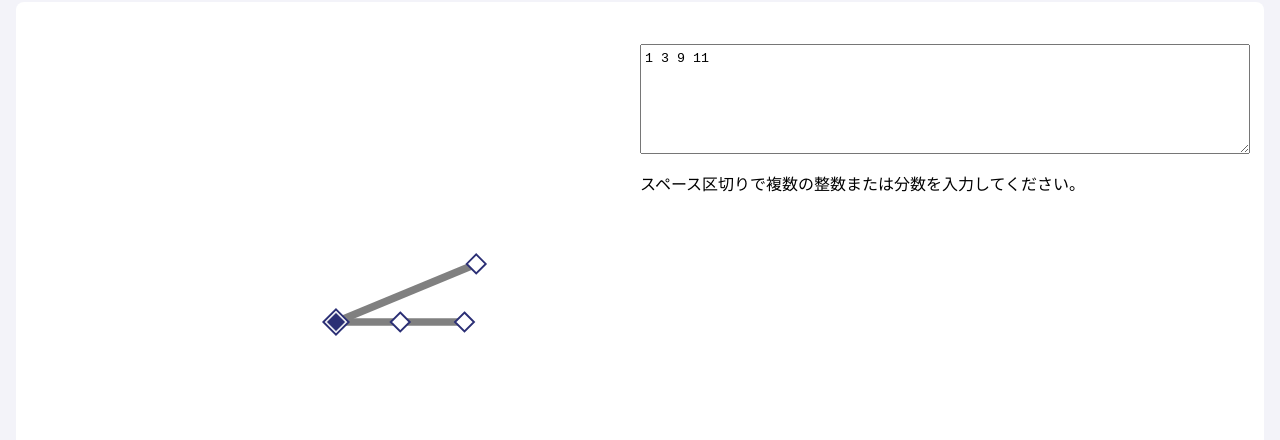
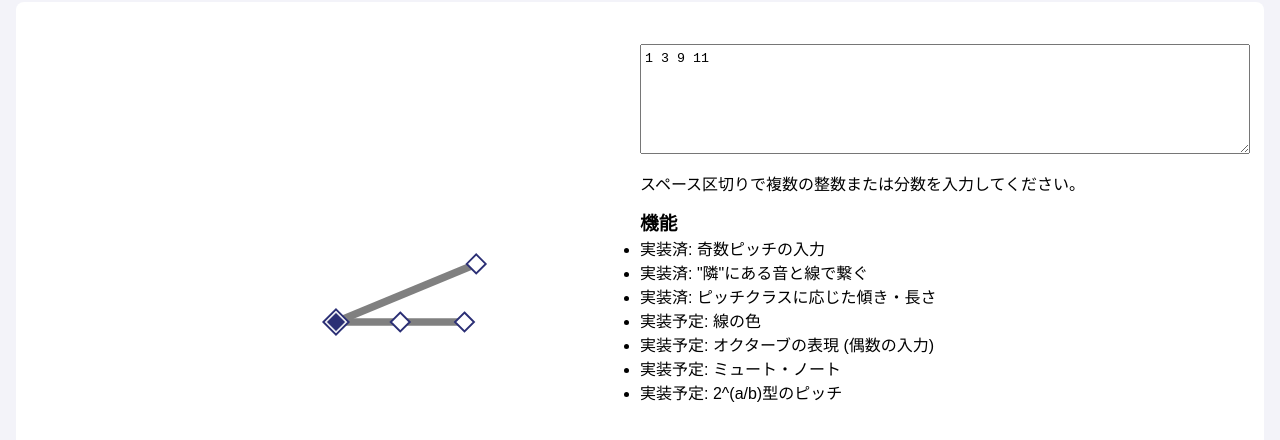
Before and after one commit to mino-ri/mino-ri.github.io, a plain HTML site: page music/chord_graph.html in a window 1280 px wide. Shown: the part 146-586 px from the top of the page. Drawn offline with Linux system fonts and the light colour scheme.

Commit message:
[update] write features

```diff
--- a/music/chord_graph.html
+++ b/music/chord_graph.html
@@ -34,6 +34,18 @@
         <p>
           スペース区切りで複数の整数または分数を入力してください。
         </p>
+        <div>
+          <h3>機能</h3>
+          <ul>
+            <li>実装済: 奇数ピッチの入力</li>
+            <li>実装済: "隣"にある音と線で繋ぐ</li>
+            <li>実装済: ピッチクラスに応じた傾き・長さ</li>
+            <li>実装予定: 線の色</li>
+            <li>実装予定: オクターブの表現 (偶数の入力)</li>
+            <li>実装予定: ミュート・ノート</li>
+            <li>実装予定: 2^(a/b)型のピッチ</li>
+          </ul>
+        </div>
       </div>
     </article>
   </section>
```
